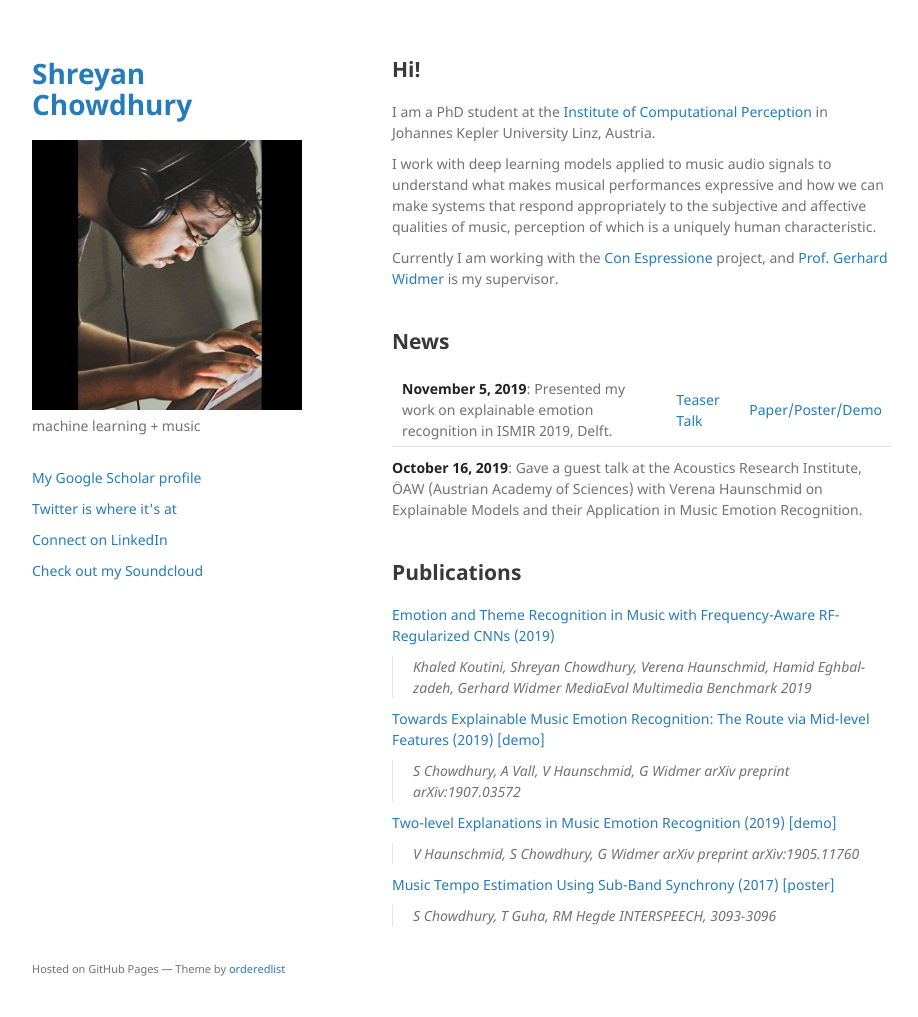
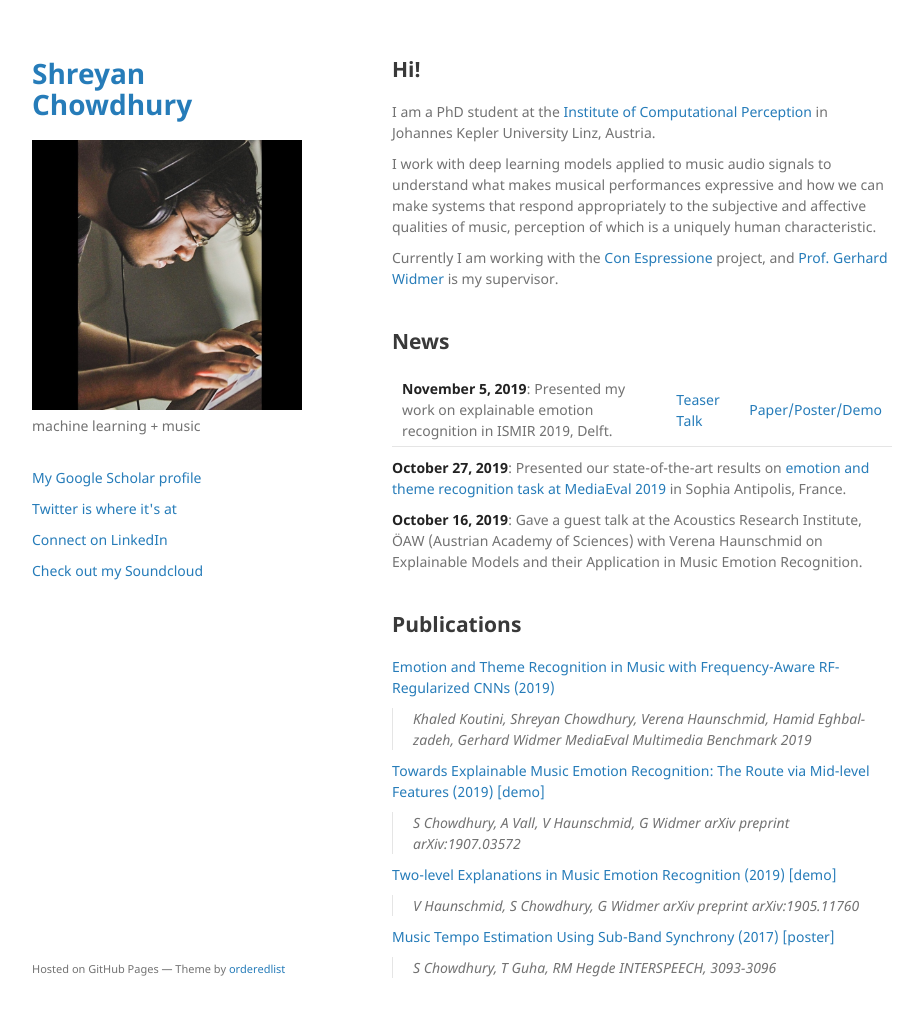
Before and after one commit to shreyanc/shreyanc.github.io, a Jekyll site: the page built from index.md, in a window 1280 px wide and 1038 px high. Shown: the top 1017 px of the window, without its empty margins (178-1096 px from the left). Built offline with Jekyll 4.4.1, drawn with Linux system fonts in a browser that asks for light colours; our own code applies the rules of GitHub Pages for plain Markdown files.

Commit message:
Update index.md

```diff
--- a/index.md
+++ b/index.md
@@ -22,6 +22,7 @@ Currently I am working with the [Con Espressione](https://www.jku.at/en/institut
 
 **November 5, 2019**: Presented my work on explainable emotion recognition in ISMIR 2019, Delft. | [Teaser Talk](https://collegerama.tudelft.nl/Mediasite/Showcase/ismir2019/Presentation/b68bfc2ef9214728ac2d5c3d4d3119061d) | [Paper/Poster/Demo](https://shreyanc.github.io/ismir_example.html)
 
+**October 27, 2019**: Presented our state-of-the-art results on [emotion and theme recognition task at MediaEval 2019](https://multimediaeval.github.io/2019-Emotion-and-Theme-Recognition-in-Music-Task/) in Sophia Antipolis, France.
 
 **October 16, 2019**: Gave a guest talk at the Acoustics Research Institute, ÖAW (Austrian Academy of Sciences) with Verena Haunschmid on Explainable Models and their Application in Music Emotion Recognition.
 
```
